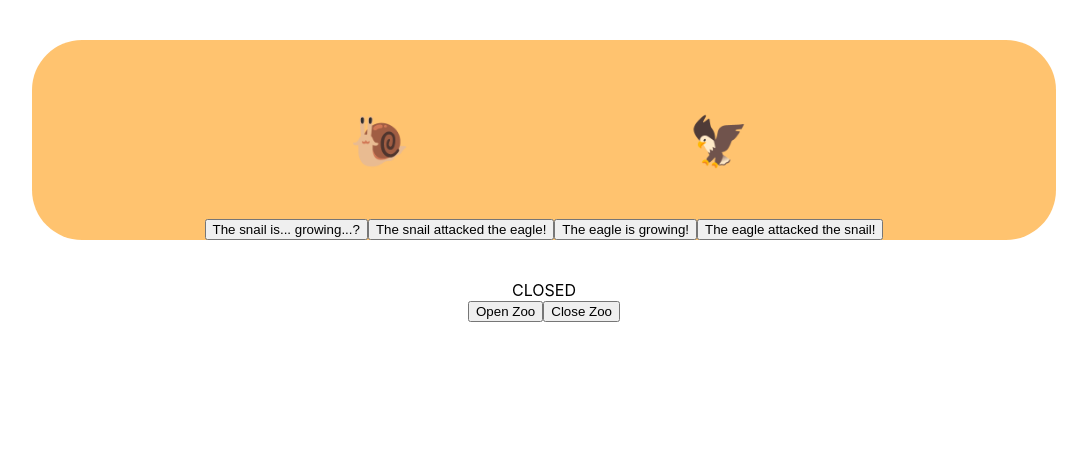
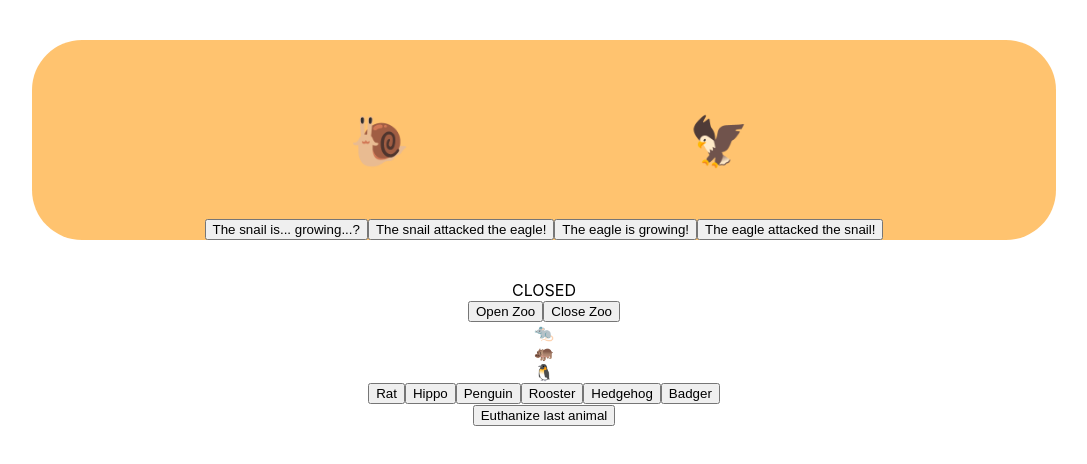
Before and after one commit to Benatovich/busy-zoo, a React (Create React App) app: page / in a window 1280 px wide. Shown: the top 464 px of the page, without its empty margins (96-1183 px from the left). Built offline with nearby package versions, Linux system fonts and the light colour scheme.

Commit message:
animal parade section working properly. just need to make a few styling changes before I call it quits

```diff
--- a/src/AnimalEmoji.js
+++ b/src/AnimalEmoji.js
@@ -0,0 +1,10 @@
+export default function AnimalEmoji(props) {
+  return <div className='animal'>
+    {props.animal === 'rat' && '🐀'}
+    {props.animal === 'hippo' && '🦛'}
+    {props.animal === 'penguin' && '🐧'}
+    {props.animal === 'rooster' && '🐓'}
+    {props.animal === 'hedgehog' && '🦔'}
+    {props.animal === 'badger' && '🦡'}
+  </div>;
+}
--- a/src/App.js
+++ b/src/App.js
@@ -30,7 +30,7 @@ function App() {
   function handleAddBadger() {
     setAnimalArray([...animalArray, 'badger']);
   }
-  function euthenizeAnimal() {
+  function euthanizeAnimal() {
     setAnimalArray(animalArray.slice(0, animalArray.length - 1));
   }
 
@@ -57,7 +57,18 @@ function App() {
         <button onClick={() => setIsOpen(true)}>Open Zoo</button>
         <button onClick={() => setIsOpen(false)}>Close Zoo</button>
       </div>
-
+      <Parade animalArray={animalArray} />
+      <div className='buttons'>
+        <button onClick={handleAddRat}>Rat</button>
+        <button onClick={handleAddHippo}>Hippo</button>
+        <button onClick={handleAddPenguin}>Penguin</button>
+        <button onClick={handleAddRooster}>Rooster</button>
+        <button onClick={handleAddHedgehog}>Hedgehog</button>
+        <button onClick={handleAddBadger}>Badger</button>
+        <div className='remove'>
+          <button onClick={euthanizeAnimal}>Euthanize last animal</button>
+        </div>
+      </div>
     </div>
   );
 }
--- a/src/Parade.js
+++ b/src/Parade.js
@@ -0,0 +1,11 @@
+import React from 'react';
+import AnimalEmoji from './AnimalEmoji';
+
+export default function Parade(props) {
+  return (
+    <div className='animal-array'>
+      {props.animalArray.map((animal, i) =>
+        <AnimalEmoji key={animal + i} animal={animal} />)}
+    </div>
+  );
+}
```
